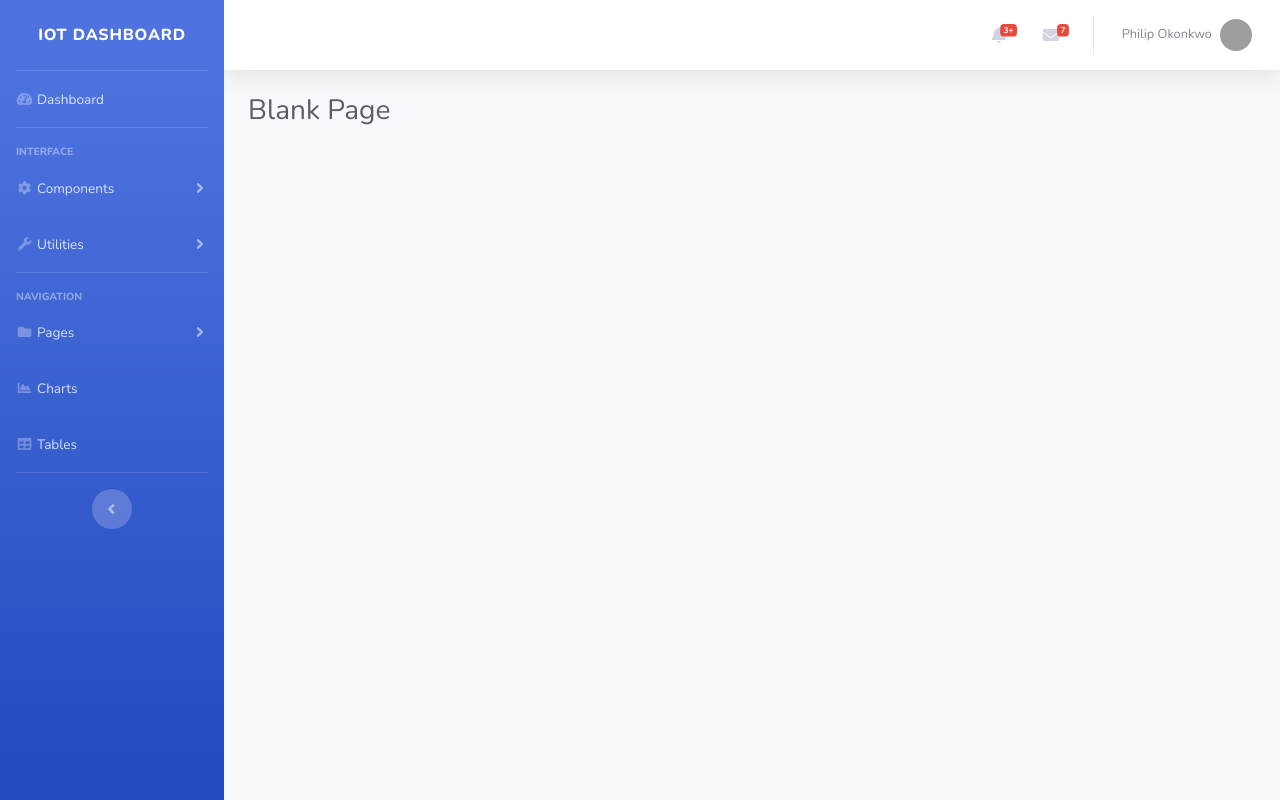
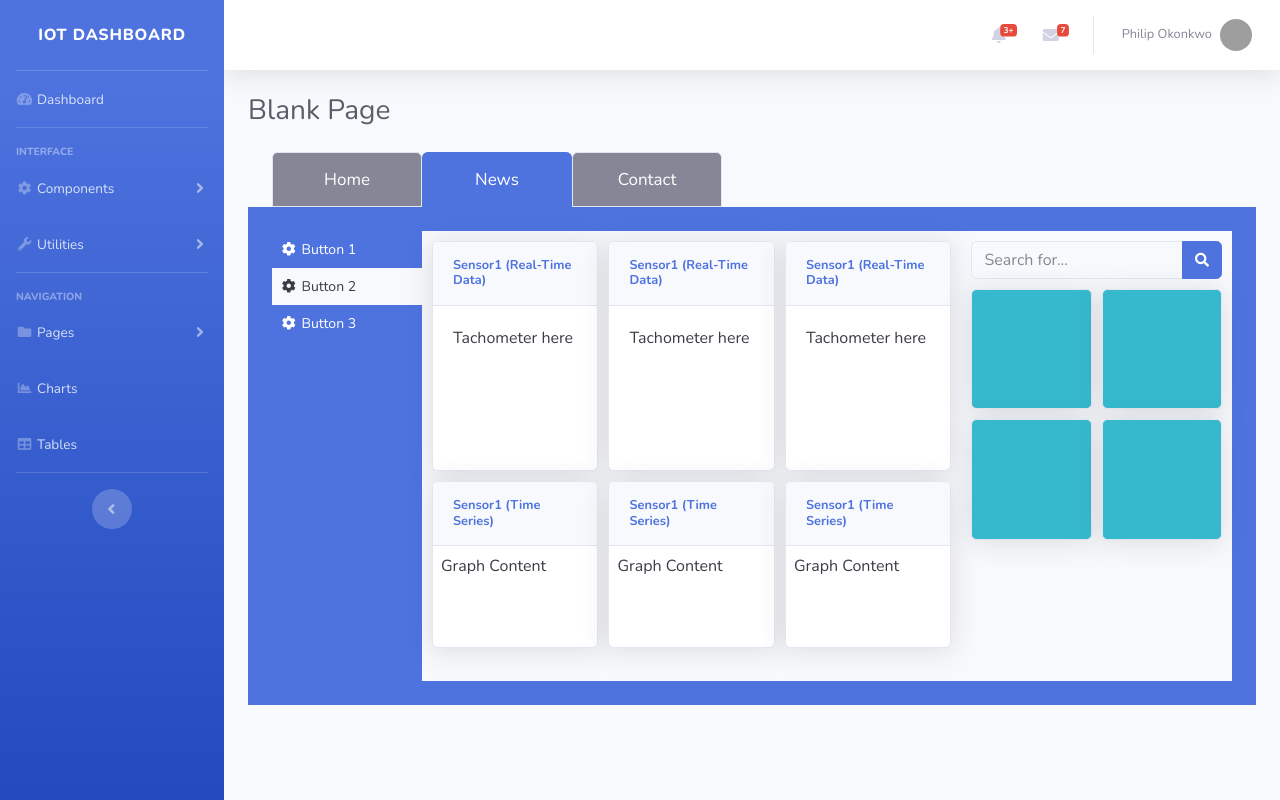
Before and after one commit to NPKompleet/IoT-Dashboard, a React (Create React App) app: page / in a window 1280 px wide. Built offline with nearby package versions, Linux system fonts and the light colour scheme; grey boxes are pictures that could not be loaded.

Commit message:
Added the Dashboard components

```diff
--- a/src/App.js
+++ b/src/App.js
@@ -1,5 +1,6 @@
 import { useEffect } from 'react';
 import Sidebar from './components/sidebar';
+import DashboardTab from './components/dashboard/DashboardTab';
 import TopBar from './components/topbar';
 import { loadPageScript } from './utils/pagescript';
 
@@ -17,6 +18,9 @@ function App() {
             <TopBar/>
             <div className="container-fluid">
               <h1 className="h3 mb-4 text-gray-800">Blank Page</h1>
+              <div className="row">
+                <DashboardTab/>
+              </div>
             </div>
           </div>
         </div>
--- /dev/null
+++ b/src/components/dashboard/DashboardTab.js
@@ -0,0 +1,84 @@
+import React from 'react';
+import SensorTimeSeries from './SensorTimeSeries';
+import './tabs.css';
+import TachometerSensor from './TachometerSensor';
+
+const DashboardTab = () => {
+
+    return (
+        <div className="col-lg-12 mb-4">
+            <div className="row ml-4">
+                <button className="tablink bg-secondary border rounded-top">Home</button>
+                <button className="tablink bg-primary border-bottom-0 rounded-top">News</button>
+                <button className="tablink bg-secondary border rounded-top">Contact</button>
+
+            </div>
+            <div className="tabcontent bg-primary p-4">
+                <div className="d-flex h-100">
+                    <div className="d-flex flex-column">
+                        <button className="minitablink bg-primary p-2 text-left"><i className="fas fa-fw fa-cog mr-1"></i>Button 1</button>
+                        <button className="minitablink bg-light text-gray-900 p-2 text-left"><i className="fas fa-fw fa-cog mr-1"></i>Button 2</button>
+                        <button className="minitablink bg-primary p-2 text-left"><i className="fas fa-fw fa-cog mr-1"></i>Button 3</button>
+                    </div>
+                    <div className="minitabcontent bg-light flex-fill text-gray-900 p-0 m-0">
+                        <div className="grid-container">
+                            <div className="grid-sensor">
+                                <TachometerSensor/>
+                                <TachometerSensor/>
+                                <TachometerSensor/>
+                                <SensorTimeSeries/>
+                                <SensorTimeSeries/>
+                                <SensorTimeSeries/>
+                            </div>
+                            <div className="grid-others">
+                                <div className="span-2-col">
+                                    <form className="navbar-search">
+                                        <div className="input-group">
+                                        <input type="text" className="form-control bg-light border" placeholder="Search for..." aria-label="Search" aria-describedby="basic-addon2"/>
+                                        <div className="input-group-append">
+                                            <button className="btn btn-primary" type="button">
+                                            <i className="fas fa-search fa-sm"></i>
+                                            </button>
+                                        </div>
+                                        </div>
+                                    </form>
+                                </div>
+                                <div>
+                                    <div className="card bg-info text-white shadow">
+                                        <div className="card-body">
+                                            <div className="tachometer"></div>
+                                        </div>
+                                    </div>
+                                    </div>
+                                    <div>
+                                    <div className="card bg-info text-white shadow">
+                                        <div className="card-body">
+                                            <div className="tachometer"></div>
+                                        </div>
+                                    </div>
+                                    </div>
+                                    <div>
+                                    <div className="card bg-info text-white shadow">
+                                        <div className="card-body">
+                                            <div className="tachometer"></div>
+                                        </div>
+                                    </div>
+                                    </div>
+                                    <div>
+                                    <div className="card bg-info text-white shadow">
+                                        <div className="card-body">
+                                            <div className="tachometer"></div>
+                                        </div>
+                                    </div>
+                                </div>
+                            </div>
+                        </div>
+                    </div>
+                </div>
+            </div>
+        </div>
+
+    )
+}
+
+export default DashboardTab
--- /dev/null
+++ b/src/components/dashboard/SensorTimeSeries.js
@@ -0,0 +1,22 @@
+import React from 'react'
+
+const SensorTimeSeries = () => {
+    return (
+        <div>
+            <div className="card shadow">
+                <div className="card-body p-0">
+                    <div className="tachometer">
+                        <div className="tachometer-text">
+                        <div className="card-header py-3">
+                        <h6 className="m-0 font-weight-bold small text-primary">Sensor1 (Time Series)</h6>
+                        </div>
+                        <div className="p-2">Graph Content</div>
+                        </div>
+                    </div>
+                </div>
+            </div>
+        </div>
+    )
+}
+
+export default SensorTimeSeries
--- /dev/null
+++ b/src/components/dashboard/TachometerSensor.js
@@ -0,0 +1,20 @@
+import React from 'react'
+
+const TachometerSensor = () => {
+    return (
+        <div>
+            <div className="card shadow">
+                <div className="card-header py-3">
+                  <h6 className="m-0 font-weight-bold small text-primary">Sensor1 (Real-Time Data)</h6>
+                </div>
+                <div className="card-body">
+                    <div className="tachometer">
+                        <p className="tachometer-text">Tachometer here</p>
+                    </div>
+                </div>
+            </div>
+        </div>
+    )
+}
+
+export default TachometerSensor
--- /dev/null
+++ b/src/components/dashboard/tabs.css
@@ -0,0 +1,88 @@
+* {
+  box-sizing: border-box;
+}
+
+/* Set height of body and the document to 100% */
+body,
+html {
+  height: 100%;
+  margin: 0;
+}
+
+/* Style tab links */
+.tablink {
+  background-color: #555;
+  color: white;
+  float: left;
+  border: none;
+  outline: none;
+  cursor: pointer;
+  padding: 14px 16px;
+  font-size: 17px;
+  width: 150px;
+}
+
+.tablink:hover {
+  background-color: #777;
+}
+
+.minitablink {
+  background-color: #555;
+  color: white;
+  float: left;
+  border: none;
+  outline: none;
+  cursor: pointer;
+  font-size: 14px;
+  width: 150px;
+}
+
+/* Style the tab content (and add height:100% for full page content) */
+.tabcontent {
+  color: white;
+  display: block;
+}
+
+.minitabcontent {
+  min-height: 450px;
+}
+
+.tachometer {
+  width: 100%;
+  padding-top: 100%; /* 1:1 Aspect Ratio */
+  position: relative;
+}
+
+.tachometer-text {
+  position: absolute;
+  top: 0;
+  left: 0;
+  bottom: 0;
+  right: 0;
+}
+
+.grid-container {
+  display: grid;
+  grid-template-columns: 66.6% 33.4%;
+}
+
+.grid-sensor {
+  display: grid;
+  grid-template-columns: auto auto auto;
+  padding: 10px;
+  grid-column-gap: 10px;
+  grid-row-gap: 10px;
+}
+
+.grid-others {
+  display: grid;
+  grid-template-columns: auto auto;
+  padding: 10px;
+  grid-column-gap: 10px;
+  grid-row-gap: 10px;
+  align-content: start;
+}
+
+.span-2-col {
+  grid-column: 1 / 3;
+}
```
